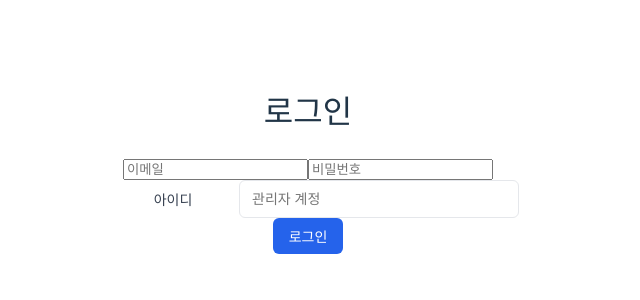
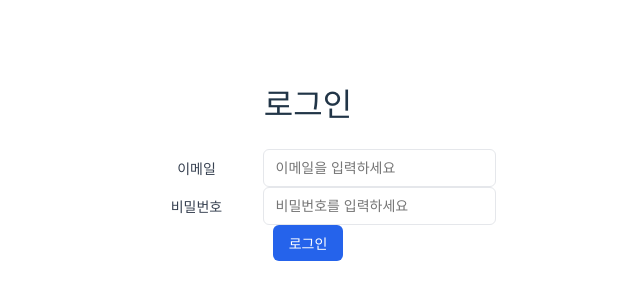
Before and after one commit to DustVoyager/basic, a React (Vite) app: page / in a window 1280 px wide. Shown: the part 240-540 px from the top of the page, without its empty margins (332-972 px from the left). Built offline with nearby package versions, Linux system fonts and the light colour scheme.

Commit message:
react-hook-form으로 변환

```diff
--- a/src/components/LoginForm.tsx
+++ b/src/components/LoginForm.tsx
@@ -1,5 +1,5 @@
 // src/components/LoginForm.tsx
-import { useState } from "react";
+import { useForm } from "react-hook-form";
 import { useAuthStore } from "../stores/authStore";
 import { login } from "../api/auth";
 import Button from "./ui/Button";
@@ -9,43 +9,67 @@ interface Props {
   onLoginSuccess: () => void;
 }
 
+interface LoginFormData {
+  email: string;
+  password: string;
+}
+
 export const LoginForm = ({ onLoginSuccess }: Props) => {
-  const [email, setEmail] = useState("");
-  const [password, setPassword] = useState("");
-  const [error, setError] = useState("");
+  const {
+    register,
+    handleSubmit,
+    formState: { errors, isSubmitting },
+    setError,
+  } = useForm<LoginFormData>();
 
   const setTokens = useAuthStore((state) => state.setTokens);
 
-  const handleSubmit = async (e: React.FormEvent) => {
-    e.preventDefault();
+  const onSubmit = async (data: LoginFormData) => {
     try {
-      const data = await login({ email, password });
-      setTokens(data.accessToken, data.refreshToken); // 상태 저장
+      const response = await login(data);
+      setTokens(response.accessToken, response.refreshToken);
       onLoginSuccess();
     } catch (err) {
-      setError("로그인 실패: 이메일 또는 비밀번호를 확인하세요.");
+      setError("root", {
+        message: "로그인 실패: 이메일 또는 비밀번호를 확인하세요.",
+      });
     }
   };
 
   return (
-    <form onSubmit={handleSubmit}>
-      <input
+    <form onSubmit={handleSubmit(onSubmit)}>
+      <Input
+        label="이메일"
         type="email"
-        placeholder="이메일"
-        value={email}
-        onChange={(e) => setEmail(e.target.value)}
-        required
+        placeholder="이메일을 입력하세요"
+        error={errors.email?.message}
+        {...register("email", {
+          required: "이메일을 입력해주세요",
+          pattern: {
+            value: /^[A-Z0-9._%+-]+@[A-Z0-9.-]+\.[A-Z]{2,}$/i,
+            message: "유효한 이메일 주소를 입력해주세요",
+          },
+        })}
       />
-      <input
+      <Input
+        label="비밀번호"
         type="password"
-        placeholder="비밀번호"
-        value={password}
-        onChange={(e) => setPassword(e.target.value)}
-        required
+        placeholder="비밀번호를 입력하세요"
+        error={errors.password?.message}
+        {...register("password", {
+          required: "비밀번호를 입력해주세요",
+          minLength: {
+            value: 6,
+            message: "비밀번호는 최소 6자 이상이어야 합니다",
+          },
+        })}
       />
-      <Input label="아이디" placeholder="관리자 계정" labelPosition="inline" />
-      <Button type="submit">로그인</Button>
-      {error && <p style={{ color: "red" }}>{error}</p>}
+      <Button type="submit" isLoading={isSubmitting}>
+        로그인
+      </Button>
+      {errors.root && (
+        <p style={{ color: "red", marginTop: "1rem" }}>{errors.root.message}</p>
+      )}
     </form>
   );
 };
```
